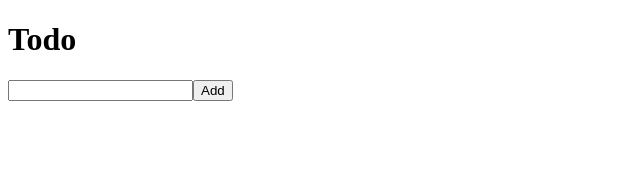
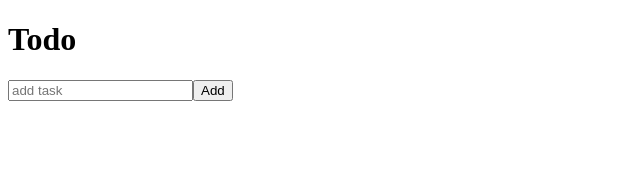
Before and after one commit to aromalkallingal/vitejs-vite-i4egtrxw, a React (Vite) app: page / in a window 1280 px wide. Shown: the top 170 px of the page, without its empty margins (0-640 px from the left). Built offline with nearby package versions, Linux system fonts and the light colour scheme.

Commit message:
Learning

```diff
--- a/src/Todo.jsx
+++ b/src/Todo.jsx
@@ -58,7 +58,7 @@ const Todo = () => {
 
   return (
     <div>
-        <input type="text" onChange={addTask} value={text}/>
+        <input type="text" onChange={addTask} value={text} placeholder='add task'/>
         <button onClick={addName}>Add</button>
 
         <ul>
```
